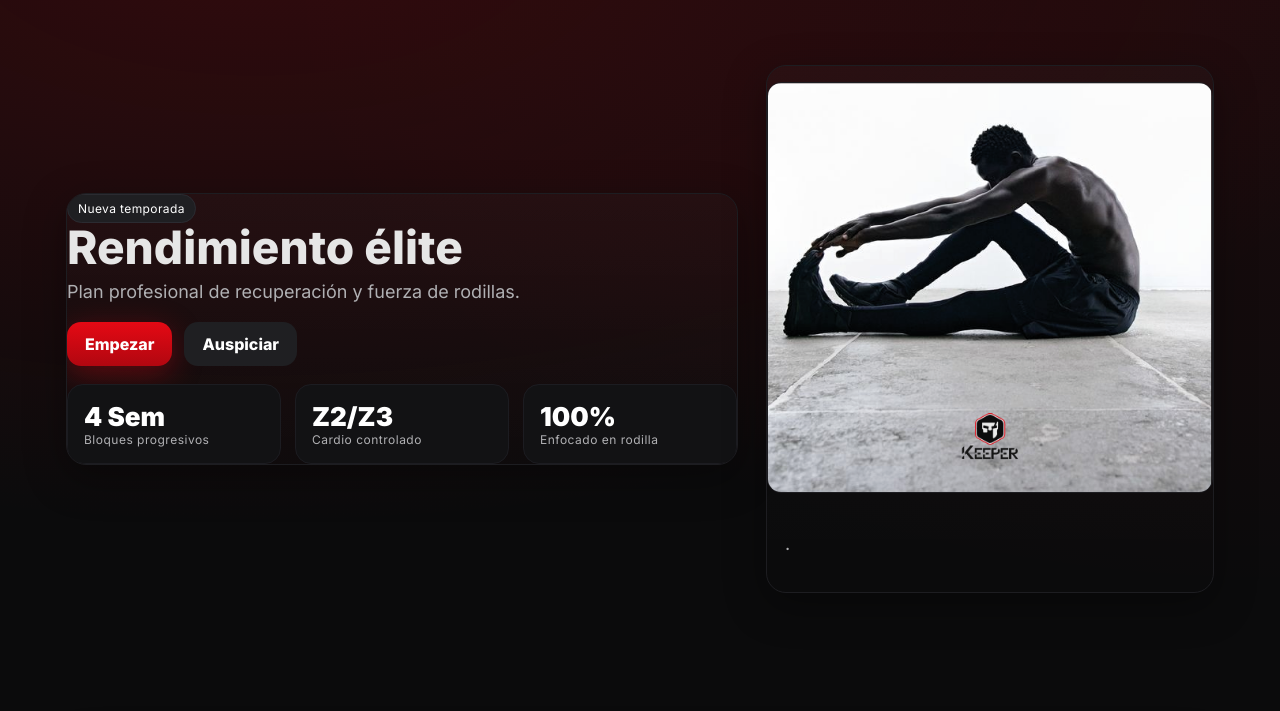
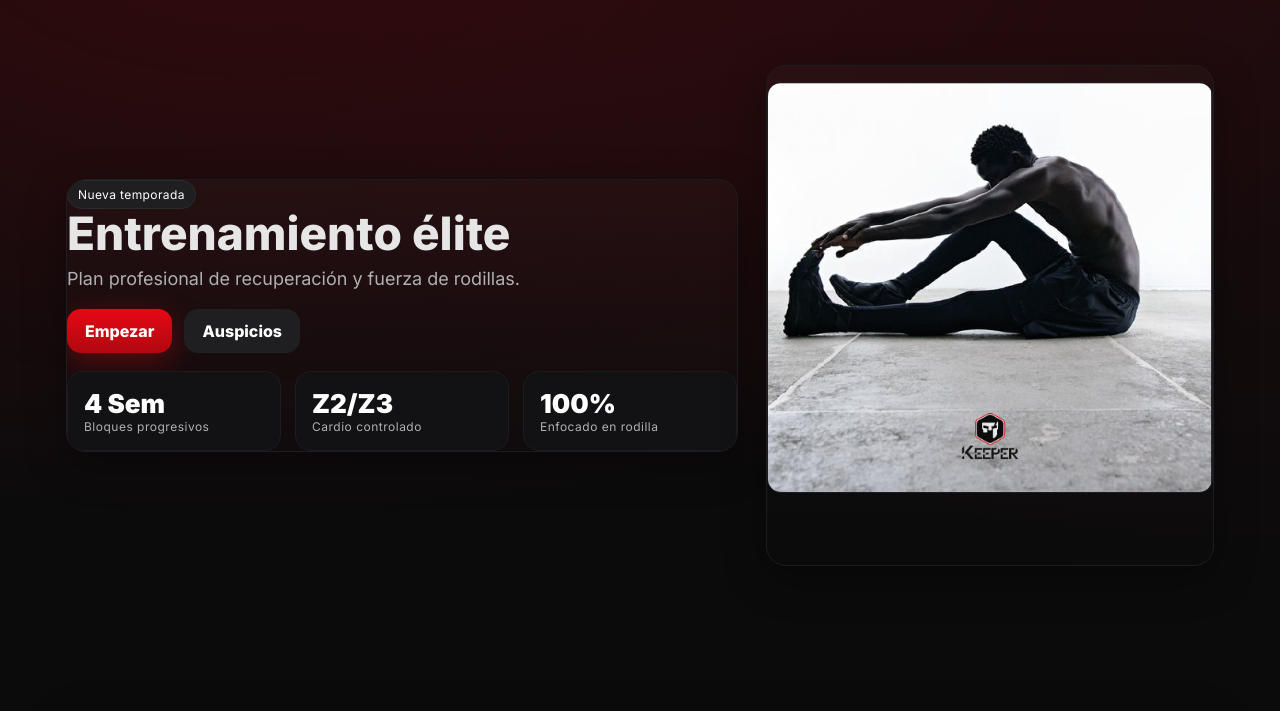
Before and after one commit to Max25-lab/ironknees, a plain HTML site: page index.html in a window 1280 px wide. Shown: the part 72-783 px from the top of the page. Drawn offline with Linux system fonts and the light colour scheme.

Commit message:
Update index.html

```diff
--- a/index.html
+++ b/index.html
@@ -31,11 +31,11 @@
     <div class="container grid">
       <div class="card pad">
         <span class="badge">Nueva temporada</span>
-        <h1 class="h-title">Rendimiento élite</h1>
+        <h1 class="h-title">Entrenamiento élite</h1>
         <p class="h-sub">Plan profesional de recuperación y fuerza de rodillas.</p>
         <div style="display:flex;gap:12px;margin-top:10px">
           <a class="btn" href="#rutinas">Empezar</a>
-          <a class="btn" style="background:#1f1f22;box-shadow:none" href="#sponsors">Auspiciar</a>
+          <a class="btn" style="background:#1f1f22;box-shadow:none" href="#sponsors">Auspicios</a>
         </div>
         <div class="kpis">
           <div class="kpi"><div class="v">4 Sem</div><div class="l">Bloques progresivos</div></div>
@@ -47,7 +47,7 @@
         <div class="banner"><img src="./assets/leaderboard_728x90.png" alt="Banner 728x90"/></div>
         <div class="pad">
           <h3 style="margin:0 0 6px"></h3>
-          <p class="h-sub">.</p>
+          <p class="h-sub"></p>
         </div>
       </div>
     </div>
```
